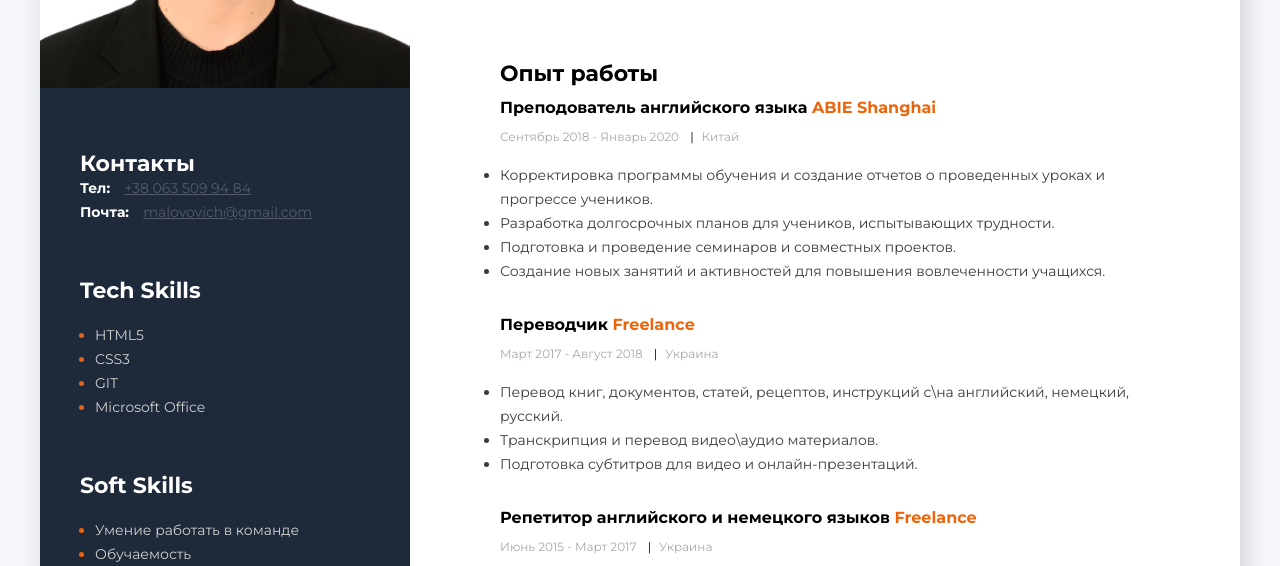
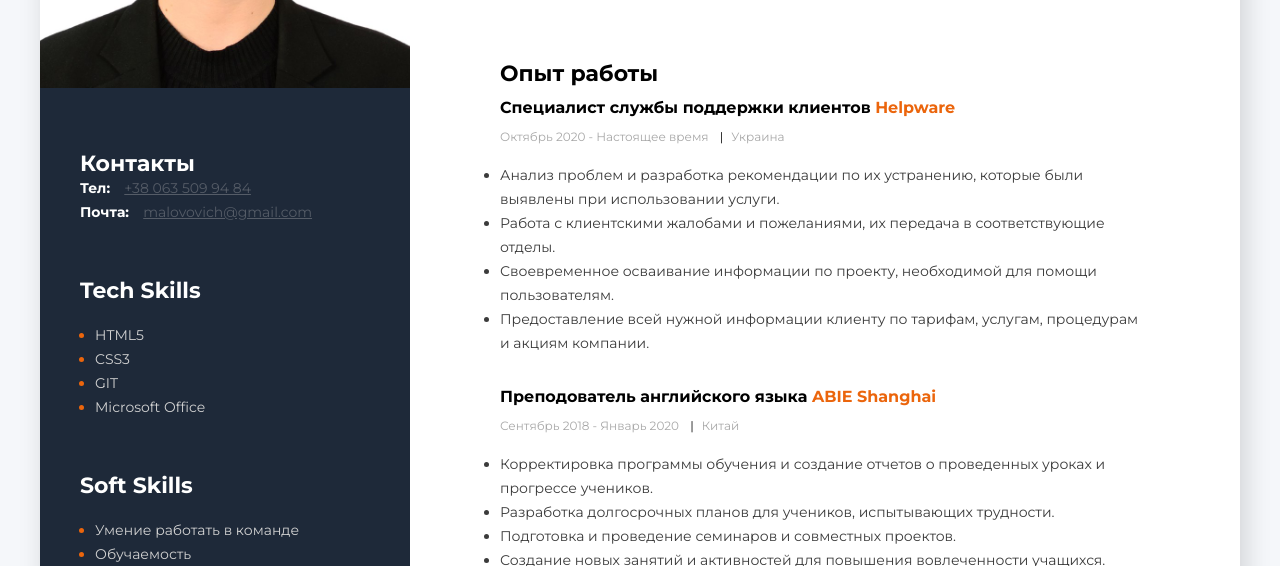
Before and after one commit to niemandweissdaruber/resume-rus, a plain HTML site: page index.html in a window 1280 px wide. Shown: the part 362-928 px from the top of the page. Drawn offline with Linux system fonts and the light colour scheme.

Commit message:
Update 2

```diff
--- a/index.html
+++ b/index.html
@@ -160,13 +160,38 @@
           <!-- company #1 -->
           <div>
             <h4 class="profession-title">
+              Специалист службы поддержки клиентов
+              <span class="profession-company">Helpware</span>
+            </h4>
+            <span class="profession-time"
+              >Октябрь 2020 - Настоящее время
+              <span class="profession-divider">|</span>Украина</span
+            >
+
+            <ul class="profession-duties">
+              <li class="profession-duties-item">
+                Анализ проблем и разработка рекомендации по их устранению, которые были выявлены при использовании услуги.
+              </li>
+              <li class="profession-duties-item">
+                Работа с клиентскими жалобами и пожеланиями, их передача в соответствующие отделы.
+              </li>
+              <li class="profession-duties-item">
+                Своевременное осваивание информации по проекту, необходимой для помощи пользователям.
+              </li>
+              <li class="profession-duties-item-last">
+                Предоставление всей нужной информации клиенту по тарифам, услугам, процедурам и акциям компании.
+              </li>
+            </ul>
+          </div>
+
+          <!-- company #2 -->
+          <div>
+            <h4 class="profession-title">
               Преподователь английского языка
               <span class="profession-company">ABIE Shanghai</span>
             </h4>
-            <span class="profession-time"
-              >Сентябрь 2018 - Январь 2020
-              <span class="profession-divider">|</span>Китай</span
-            >
+            <span class="profession-time">Сентябрь 2018 - Январь 2020
+              <span class="profession-divider">|</span>Китай</span>
 
             <ul class="profession-duties">
               <li class="profession-duties-item">
@@ -187,15 +212,13 @@
             </ul>
           </div>
 
-          <!-- company #2 -->
+          <!-- company #3 -->
           <div>
             <h4 class="profession-title">
               Переводчик <span class="profession-company">Freelance</span>
             </h4>
-            <span class="profession-time"
-              >Март 2017 - Aвгуст 2018
-              <span class="profession-divider">|</span>Украина</span
-            >
+            <span class="profession-time">Март 2017 - Aвгуст 2018
+              <span class="profession-divider">|</span>Украина</span>
 
             <ul class="profession-duties">
               <li class="profession-duties-item">
@@ -210,28 +233,6 @@
               </li>
             </ul>
           </div>
-
-          <!-- company #3 -->
-          <div>
-            <h4 class="profession-title">
-              Репетитор английского и немецкого языков
-              <span class="profession-company">Freelance</span>
-            </h4>
-            <span class="profession-time"
-              >Июнь 2015 - Март 2017
-              <span class="profession-divider">|</span>Украина</span
-            >
-
-            <ul class="profession-duties">
-              <li class="profession-duties-item">
-                Организация и проведение специализированных курсов.
-              </li>
-              <li class="profession-duties-item">
-                Построение индивидуального плана обучения.
-              </li>
-            </ul>
-          </div>
-        </div>
 
         <div>
           <h3 class="about-me-title">Образование</h3>
```
